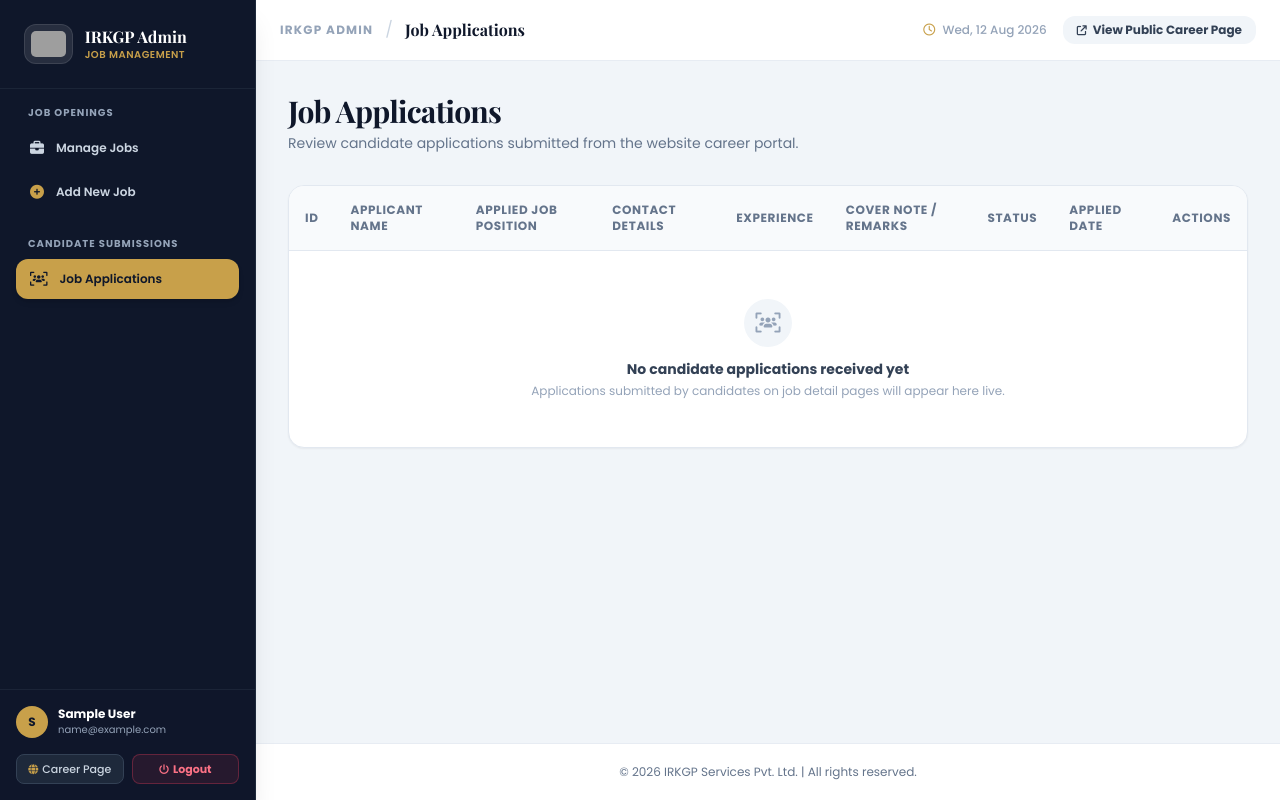
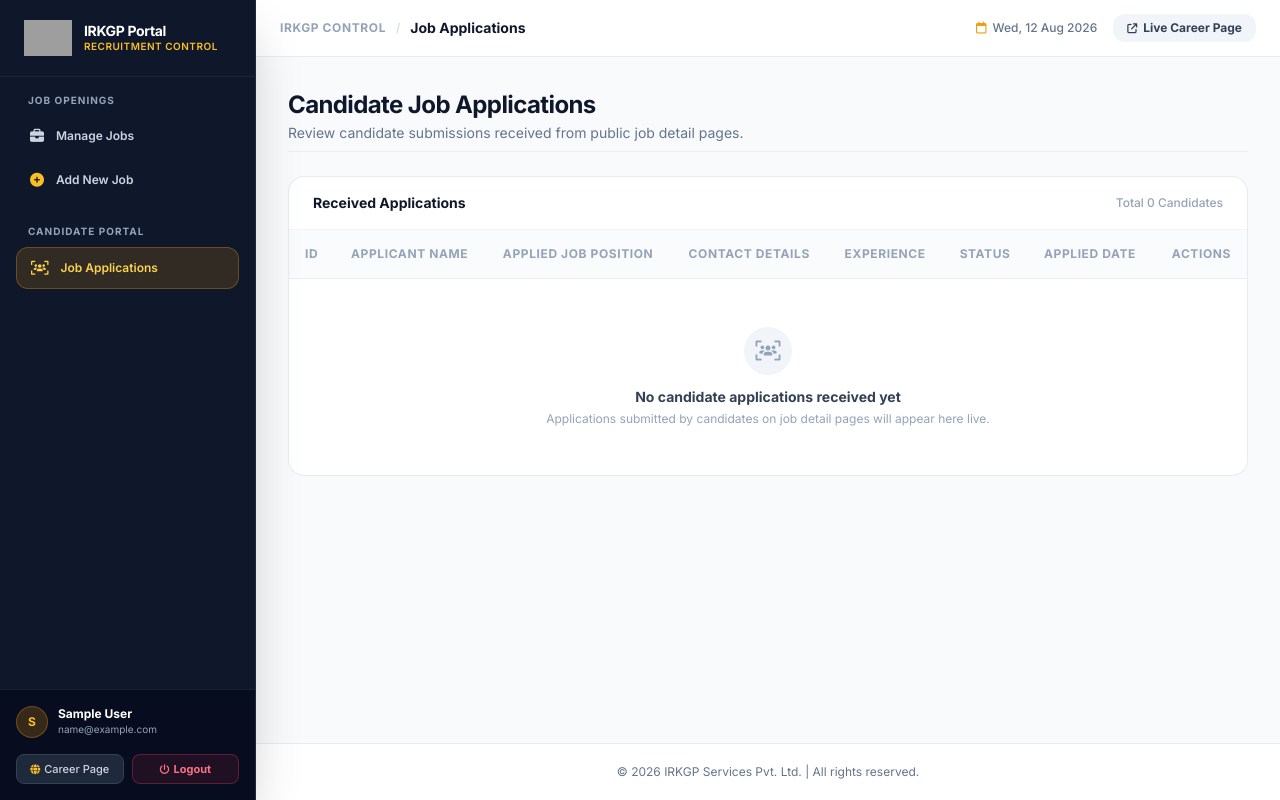
Before and after one commit to manish96-code/IRKGP, a PHP site: page /admin/applications.php in a window 1280 px wide. Run offline with PHP 8.4, Linux system fonts and the light colour scheme; the visitor is signed in with stand-in values (Sample User, id 1); data that the repository does not hold is empty; some libraries are stand-ins or nearby versions; grey boxes are pictures that could not be loaded.

Commit message:
refactor: redesign admin navigation interface with updated branding, typography, and application view support

```diff
--- a/admin/applications.php
+++ b/admin/applications.php
@@ -51,39 +51,42 @@ include __DIR__ . '/includes/admin_nav.php';
 ?>
 
 <!-- Header -->
-<div class="flex flex-col sm:flex-row sm:items-center justify-between gap-4 mb-8">
+<div class="flex flex-col sm:flex-row sm:items-center justify-between gap-4 pb-2 border-b border-slate-200/60">
     <div>
-        <h1 class="text-2xl sm:text-3xl font-extrabold font-serif text-primary tracking-tight">Job Applications</h1>
-        <p class="text-slate-500 text-xs sm:text-sm mt-1">Review candidate applications submitted from the website career portal.</p>
+        <h1 class="text-2xl font-bold text-slate-900 tracking-tight">Candidate Job Applications</h1>
+        <p class="text-slate-500 text-xs sm:text-sm mt-0.5">Review candidate submissions received from public job detail pages.</p>
     </div>
 </div>
 
 <?php if (!empty($msg)): ?>
-    <div class="p-4 mb-6 rounded-xl bg-emerald-500/10 border border-emerald-500/30 text-emerald-700 text-xs font-bold flex items-center gap-2">
+    <div class="p-4 rounded-xl bg-emerald-500/10 border border-emerald-500/30 text-emerald-700 text-xs font-bold flex items-center gap-2">
         <i class="fa-solid fa-circle-check text-sm"></i>
         <span><?php echo htmlspecialchars($msg); ?></span>
     </div>
 <?php endif; ?>
 
 <?php if (!empty($error)): ?>
-    <div class="p-4 mb-6 rounded-xl bg-rose-500/10 border border-rose-500/30 text-rose-600 text-xs font-bold flex items-center gap-2">
+    <div class="p-4 rounded-xl bg-rose-500/10 border border-rose-500/30 text-rose-600 text-xs font-bold flex items-center gap-2">
         <i class="fa-solid fa-triangle-exclamation text-sm"></i>
         <span><?php echo htmlspecialchars($error); ?></span>
     </div>
 <?php endif; ?>
 
 <!-- Applications Table -->
-<div class="bg-white rounded-2xl border border-slate-200 shadow-sm overflow-hidden">
+<div class="bg-white rounded-2xl border border-slate-200/80 shadow-xs overflow-hidden">
+    <div class="px-6 py-4 border-b border-slate-100 flex items-center justify-between">
+        <h3 class="font-bold text-slate-900 text-sm">Received Applications</h3>
+        <span class="text-xs text-slate-400 font-medium">Total <?php echo count($applications); ?> Candidates</span>
+    </div>
     <div class="overflow-x-auto">
         <table class="w-full text-left text-xs text-slate-600">
-            <thead class="bg-slate-50 border-b border-slate-200 text-slate-500 uppercase font-bold tracking-wider">
+            <thead class="bg-slate-50/80 border-b border-slate-200/60 text-slate-400 uppercase font-bold tracking-wider">
                 <tr>
                     <th class="p-4">ID</th>
                     <th class="p-4">Applicant Name</th>
                     <th class="p-4">Applied Job Position</th>
                     <th class="p-4">Contact Details</th>
                     <th class="p-4">Experience</th>
-                    <th class="p-4">Cover Note / Remarks</th>
                     <th class="p-4">Status</th>
                     <th class="p-4">Applied Date</th>
                     <th class="p-4 text-right">Actions</th>
@@ -94,18 +97,21 @@ include __DIR__ . '/includes/admin_nav.php';
                     <?php foreach ($applications as $app): ?>
                         <tr class="hover:bg-slate-50/80 transition">
                             <td class="p-4 font-mono font-bold text-slate-400">#<?php echo $app['id']; ?></td>
-                            <td class="p-4 font-bold text-primary text-sm"><?php echo htmlspecialchars($app['applicant_name']); ?></td>
+                            <td class="p-4 font-bold text-slate-900 text-sm capitalize whitespace-nowrap">
+                                <a href="/admin/application_view.php?id=<?php echo $app['id']; ?>" class="hover:text-amber-600 transition">
+                                    <?php echo htmlspecialchars(ucwords(strtolower($app['applicant_name']))); ?>
+                                </a>
+                            </td>
                             <td class="p-4">
-                                <p class="font-semibold text-slate-800 text-xs capitalize"><?php echo htmlspecialchars($app['job_title'] ?? 'General Candidate'); ?></p>
-                                <p class="text-[10px] text-slate-400"><?php echo htmlspecialchars($app['job_location'] ?? ''); ?></p>
+                                <p class="font-bold text-slate-800 text-xs capitalize whitespace-nowrap"><?php echo htmlspecialchars($app['job_title'] ?? 'General Candidate'); ?></p>
+                                <p class="text-[10px] text-slate-400 capitalize"><?php echo htmlspecialchars($app['job_location'] ?? ''); ?></p>
                             </td>
-                            <td class="p-4 space-y-1">
+                            <td class="p-4 space-y-1 whitespace-nowrap">
                                 <p class="font-medium text-slate-800"><i class="fa-solid fa-envelope text-slate-400 mr-1"></i><?php echo htmlspecialchars($app['email']); ?></p>
                                 <p class="text-slate-500"><i class="fa-solid fa-phone text-slate-400 mr-1"></i><?php echo htmlspecialchars($app['phone']); ?></p>
                             </td>
-                            <td class="p-4 font-bold text-slate-700"><?php echo htmlspecialchars($app['experience'] ?? 'Fresher'); ?></td>
-                            <td class="p-4 max-w-xs text-slate-600 leading-relaxed"><?php echo nl2br(htmlspecialchars($app['notes'] ?? '-')); ?></td>
-                            <td class="p-4">
+                            <td class="p-4 font-bold text-slate-700 whitespace-nowrap"><?php echo htmlspecialchars($app['experience'] ?? 'Fresher'); ?></td>
+                            <td class="p-4 whitespace-nowrap">
                                 <?php
                                 $badgeClasses = [
                                     'new' => 'bg-blue-50 text-blue-700 border-blue-200',
@@ -117,17 +123,22 @@ include __DIR__ . '/includes/admin_nav.php';
                                 ?>
                                 <span class="px-2.5 py-1 rounded-md font-bold text-[11px] uppercase border <?php echo $cls; ?>"><?php echo $app['status']; ?></span>
                             </td>
-                            <td class="p-4 text-slate-400"><?php echo date('d M Y, h:i A', strtotime($app['created_at'])); ?></td>
-                            <td class="p-4 text-right space-x-1">
-                                <a href="/admin/applications.php?action=status&id=<?php echo $app['id']; ?>&new_status=shortlisted" class="px-2.5 py-1 bg-emerald-50 hover:bg-emerald-500 hover:text-white text-emerald-700 font-bold rounded-md transition text-[11px] inline-block">Shortlist</a>
-                                <a href="/admin/applications.php?action=status&id=<?php echo $app['id']; ?>&new_status=rejected" class="px-2.5 py-1 bg-rose-50 hover:bg-rose-500 hover:text-white text-rose-700 font-bold rounded-md transition text-[11px] inline-block">Reject</a>
-                                <a href="/admin/applications.php?action=delete&id=<?php echo $app['id']; ?>" onclick="return confirm('Delete this application entry?');" class="px-2 py-1 bg-slate-100 hover:bg-rose-500 hover:text-white text-slate-500 font-bold rounded-md transition text-[11px] inline-block"><i class="fa-solid fa-trash-can"></i></a>
+                            <td class="p-4 text-slate-400 font-medium whitespace-nowrap"><?php echo date('d M Y, h:i A', strtotime($app['created_at'])); ?></td>
+                            <td class="p-4 text-right whitespace-nowrap">
+                                <div class="inline-flex items-center gap-1.5 justify-end">
+                                    <a href="/admin/application_view.php?id=<?php echo $app['id']; ?>" class="px-2.5 py-1 bg-slate-100 hover:bg-slate-200 text-slate-700 font-bold rounded-lg transition text-[11px] inline-flex items-center gap-1 border border-slate-200">
+                                        <i class="fa-solid fa-eye text-[10px]"></i> View
+                                    </a>
+                                    <a href="/admin/applications.php?action=status&id=<?php echo $app['id']; ?>&new_status=shortlisted" class="px-2.5 py-1 bg-emerald-50 hover:bg-emerald-500 hover:text-white text-emerald-700 font-bold rounded-lg transition text-[11px] inline-block border border-emerald-200/60">Shortlist</a>
+                                    <a href="/admin/applications.php?action=status&id=<?php echo $app['id']; ?>&new_status=rejected" class="px-2.5 py-1 bg-rose-50 hover:bg-rose-500 hover:text-white text-rose-700 font-bold rounded-lg transition text-[11px] inline-block border border-rose-200/60">Reject</a>
+                                    <a href="/admin/applications.php?action=delete&id=<?php echo $app['id']; ?>" onclick="return confirm('Delete this application entry?');" class="px-2 py-1 bg-slate-100 hover:bg-rose-500 hover:text-white text-slate-500 font-bold rounded-lg transition text-[11px] inline-block border border-slate-200"><i class="fa-solid fa-trash-can"></i></a>
+                                </div>
                             </td>
                         </tr>
                     <?php endforeach; ?>
                 <?php else: ?>
                     <tr>
-                        <td colspan="9" class="p-12 text-center text-slate-400">
+                        <td colspan="8" class="p-12 text-center text-slate-400">
                             <div class="h-12 w-12 rounded-full bg-slate-100 text-slate-400 flex items-center justify-center mx-auto mb-3 text-xl">
                                 <i class="fa-solid fa-users-viewfinder"></i>
                             </div>
--- a/admin/includes/admin_nav.php
+++ b/admin/includes/admin_nav.php
@@ -17,42 +17,48 @@ try {
 }
 ?>
 <!DOCTYPE html>
-<html lang="en" class="h-full bg-slate-100">
+<html lang="en" class="h-full bg-slate-50">
 <head>
     <meta charset="UTF-8">
     <meta name="viewport" content="width=device-width, initial-scale=1.0">
-    <title><?php echo isset($adminTitle) ? htmlspecialchars($adminTitle) . " | IRKGP Admin" : "IRKGP Job Manager"; ?></title>
+    <title><?php echo isset($adminTitle) ? htmlspecialchars($adminTitle) . " | IRKGP Enterprise" : "IRKGP Admin Portal"; ?></title>
     <link rel="icon" type="image/png" href="/assets/images/newlogo.png">
     <script src="https://cdn.tailwindcss.com"></script>
     <link rel="stylesheet" href="https://cdnjs.cloudflare.com/ajax/libs/font-awesome/6.6.0/css/all.min.css">
-    <link href="https://fonts.googleapis.com/css2?family=Playfair+Display:wght@700&family=Poppins:wght@400;500;600;700&display=swap" rel="stylesheet">
+    <link href="https://fonts.googleapis.com/css2?family=Inter:wght@300;400;500;600;700;800&family=Playfair+Display:wght@700&display=swap" rel="stylesheet">
     <script>
         tailwind.config = {
             theme: {
                 extend: {
                     fontFamily: {
-                        sans: ['Poppins', 'sans-serif'],
+                        sans: ['Inter', 'sans-serif'],
                         serif: ['Playfair Display', 'serif'],
                     },
                     colors: {
                         primary: '#0F172A',
                         secondary: '#C8A04A',
+                        brand: {
+                            50: '#fffbf0',
+                            100: '#fef3d6',
+                            500: '#c8a04a',
+                            600: '#b08736',
+                        }
                     }
                 }
             }
         }
     </script>
 </head>
-<body class="bg-slate-100 font-sans antialiased text-slate-800 min-h-screen relative">
+<body class="bg-slate-50 font-sans antialiased text-slate-800 min-h-screen relative">
 
     <!-- Mobile Top Header Bar -->
-    <div class="md:hidden bg-primary text-white p-4 flex items-center justify-between border-b border-slate-800 sticky top-0 z-50">
-        <a href="/admin/index.php" class="flex items-center gap-2">
-            <img src="/assets/images/newlogo.png" alt="IRKGP Logo" class="h-8 w-auto bg-white/10 p-1 rounded">
-            <span class="font-serif font-bold text-base text-white">IRKGP Admin</span>
+    <div class="md:hidden bg-slate-900 text-white px-4 py-3 flex items-center justify-between border-b border-slate-800 sticky top-0 z-50">
+        <a href="/admin/index.php" class="flex items-center gap-2.5">
+            <img src="/assets/images/newlogo.png" alt="IRKGP Logo" class="h-7 w-auto object-contain">
+            <span class="font-bold text-sm text-white tracking-tight">IRKGP Portal</span>
         </a>
-        <button id="sidebar-toggle-btn" class="text-slate-300 hover:text-white p-2 focus:outline-none">
-            <i class="fa-solid fa-bars text-xl"></i>
+        <button id="sidebar-toggle-btn" class="text-slate-300 hover:text-white p-1.5 focus:outline-none">
+            <i class="fa-solid fa-bars text-lg"></i>
         </button>
     </div>
 
@@ -60,47 +66,49 @@ try {
     <div id="sidebar-backdrop" class="fixed inset-0 bg-slate-950/60 backdrop-blur-sm z-40 hidden md:hidden"></div>
 
     <!-- Fixed Sidebar Navigation -->
-    <aside id="sidebar-menu" class="hidden md:flex flex-col w-64 bg-primary text-white border-r border-slate-800 h-screen fixed top-0 left-0 z-40 transition-all duration-300 shadow-xl">
+    <aside id="sidebar-menu" class="hidden md:flex flex-col w-64 bg-slate-900 text-white border-r border-slate-800 h-screen fixed top-0 left-0 z-40 transition-all duration-300 shadow-2xl">
+
         <!-- Sidebar Brand Header -->
-        <div class="p-6 border-b border-slate-800/80 flex items-center justify-between">
+        <div class="px-6 py-5 border-b border-slate-800/80 flex items-center justify-between">
             <a href="/admin/index.php" class="flex items-center gap-3 group">
-                <img src="/assets/images/newlogo.png" alt="IRKGP Logo" class="h-10 w-auto object-contain bg-white/10 p-1.5 rounded-xl border border-white/10 group-hover:scale-105 transition">
+                <img src="/assets/images/newlogo.png" alt="IRKGP Logo" class="h-9 w-auto object-contain transition group-hover:scale-105">
                 <div>
-                    <span class="font-serif font-bold text-base text-white block leading-tight">IRKGP Admin</span>
-                    <span class="text-[10px] text-secondary font-semibold uppercase tracking-wider block">Job Management</span>
+                    <span class="font-bold text-sm text-white block tracking-tight leading-tight">IRKGP Portal</span>
+                    <span class="text-[10px] text-amber-400 font-semibold uppercase tracking-wider block">Recruitment Control</span>
                 </div>
             </a>
         </div>
 
         <!-- Navigation Links Group -->
         <div class="flex-grow p-4 space-y-6 overflow-y-auto">
+
             <!-- Group: Jobs Management -->
             <div class="space-y-1">
                 <p class="px-3 text-[10px] font-bold uppercase tracking-widest text-slate-400 mb-2">Job Openings</p>
 
-                <!-- All Jobs / Dashboard -->
-                <a href="/admin/index.php" class="flex items-center justify-between px-3.5 py-2.5 rounded-xl text-xs font-semibold transition-all duration-200 <?php echo ($adminActivePage === 'jobs' || $adminActivePage === 'dashboard') ? 'bg-secondary text-primary font-bold shadow-md' : 'text-slate-300 hover:bg-slate-800/80 hover:text-white'; ?>">
+                <!-- Manage Jobs / Dashboard -->
+                <a href="/admin/index.php" class="flex items-center justify-between px-3.5 py-2.5 rounded-xl text-xs font-semibold transition-all duration-200 <?php echo ($adminActivePage === 'jobs' || $adminActivePage === 'dashboard') ? 'bg-amber-500/15 text-amber-300 font-bold border border-amber-500/30' : 'text-slate-300 hover:bg-slate-800/80 hover:text-white'; ?>">
                     <div class="flex items-center gap-3">
                         <i class="fa-solid fa-briefcase text-sm"></i>
                         <span>Manage Jobs</span>
                     </div>
                     <?php if ($navJobsCount > 0): ?>
-                        <span class="px-2 py-0.5 rounded-full text-[10px] font-extrabold <?php echo ($adminActivePage === 'jobs' || $adminActivePage === 'dashboard') ? 'bg-primary text-secondary' : 'bg-slate-800 text-secondary border border-secondary/30'; ?>"><?php echo $navJobsCount; ?> Active</span>
+                        <span class="px-2 py-0.5 rounded-full text-[10px] font-extrabold <?php echo ($adminActivePage === 'jobs' || $adminActivePage === 'dashboard') ? 'bg-amber-400 text-slate-950' : 'bg-slate-800 text-amber-300 border border-amber-400/20'; ?>"><?php echo $navJobsCount; ?></span>
                     <?php endif; ?>
                 </a>
 
                 <!-- Add New Job -->
-                <a href="/admin/job_create.php" class="flex items-center gap-3 px-3.5 py-2.5 rounded-xl text-xs font-semibold transition-all duration-200 <?php echo $adminActivePage === 'job_create' ? 'bg-secondary text-primary font-bold shadow-md' : 'text-slate-300 hover:bg-slate-800/80 hover:text-white'; ?>">
-                    <i class="fa-solid fa-plus-circle text-sm text-secondary"></i>
+                <a href="/admin/job_create.php" class="flex items-center gap-3 px-3.5 py-2.5 rounded-xl text-xs font-semibold transition-all duration-200 <?php echo $adminActivePage === 'job_create' ? 'bg-amber-500/15 text-amber-300 font-bold border border-amber-500/30' : 'text-slate-300 hover:bg-slate-800/80 hover:text-white'; ?>">
+                    <i class="fa-solid fa-plus-circle text-sm text-amber-400"></i>
                     <span>Add New Job</span>
                 </a>
             </div>
 
             <!-- Group: Candidate Submissions -->
             <div class="space-y-1">
-                <p class="px-3 text-[10px] font-bold uppercase tracking-widest text-slate-400 mb-2">Candidate Submissions</p>
+                <p class="px-3 text-[10px] font-bold uppercase tracking-widest text-slate-400 mb-2">Candidate Portal</p>
 
-                <a href="/admin/applications.php" class="flex items-center justify-between px-3.5 py-2.5 rounded-xl text-xs font-semibold transition-all duration-200 <?php echo $adminActivePage === 'applications' ? 'bg-secondary text-primary font-bold shadow-md' : 'text-slate-300 hover:bg-slate-800/80 hover:text-white'; ?>">
+                <a href="/admin/applications.php" class="flex items-center justify-between px-3.5 py-2.5 rounded-xl text-xs font-semibold transition-all duration-200 <?php echo $adminActivePage === 'applications' ? 'bg-amber-500/15 text-amber-300 font-bold border border-amber-500/30' : 'text-slate-300 hover:bg-slate-800/80 hover:text-white'; ?>">
                     <div class="flex items-center gap-3">
                         <i class="fa-solid fa-users-viewfinder text-sm"></i>
                         <span>Job Applications</span>
@@ -113,10 +121,10 @@ try {
         </div>
 
         <!-- Sidebar Footer Admin Info -->
-        <div class="p-4 border-t border-slate-800/80 bg-slate-900/60 space-y-3 shrink-0">
+        <div class="p-4 border-t border-slate-800/80 bg-slate-950/60 space-y-3 shrink-0">
             <div class="flex items-center justify-between">
                 <div class="flex items-center gap-2.5 min-w-0">
-                    <div class="h-8 w-8 rounded-full bg-secondary text-primary font-bold text-xs flex items-center justify-center shrink-0">
+                    <div class="h-8 w-8 rounded-full bg-amber-500/20 text-amber-400 font-bold text-xs flex items-center justify-center shrink-0 border border-amber-500/30">
                         <?php echo strtoupper(substr($_SESSION['admin_name'] ?? 'A', 0, 1)); ?>
                     </div>
                     <div class="truncate">
@@ -128,7 +136,7 @@ try {
 
             <div class="grid grid-cols-2 gap-2 pt-1">
                 <a href="/career.php" target="_blank" class="px-2.5 py-1.5 rounded-lg bg-slate-800 hover:bg-slate-700 text-slate-300 hover:text-white text-[11px] font-medium text-center transition border border-slate-700 flex items-center justify-center gap-1">
-                    <i class="fa-solid fa-globe text-secondary text-[10px]"></i> Career Page
+                    <i class="fa-solid fa-globe text-amber-400 text-[10px]"></i> Career Page
                 </a>
                 <a href="/admin/logout.php" class="px-2.5 py-1.5 rounded-lg bg-rose-500/10 hover:bg-rose-500/20 text-rose-400 text-[11px] font-bold text-center transition border border-rose-500/30 flex items-center justify-center gap-1">
                     <i class="fa-solid fa-power-off text-[10px]"></i> Logout
@@ -141,21 +149,24 @@ try {
     <div class="flex-grow flex flex-col min-w-0 min-h-screen md:pl-64">
 
         <!-- Top Header Bar for Desktop -->
-        <header class="bg-white border-b border-slate-200/80 px-6 py-4 hidden md:flex items-center justify-between sticky top-0 z-30 shadow-xs">
-            <div class="flex items-center gap-3">
-                <span class="text-xs font-bold text-slate-400 uppercase tracking-widest">IRKGP Admin</span>
+        <header class="bg-white/90 backdrop-blur-md border-b border-slate-200/80 px-6 py-3.5 hidden md:flex items-center justify-between sticky top-0 z-30 shadow-xs">
+            <div class="flex items-center gap-2.5 text-xs">
+                <span class="font-bold text-slate-400 uppercase tracking-wider">IRKGP Control</span>
                 <span class="text-slate-300">/</span>
-                <h1 class="text-base font-serif font-bold text-primary"><?php echo isset($adminTitle) ? htmlspecialchars($adminTitle) : "Job Management System"; ?></h1>
+                <h1 class="font-bold text-slate-900 text-sm"><?php echo isset($adminTitle) ? htmlspecialchars($adminTitle) : "Job Management Dashboard"; ?></h1>
             </div>
 
             <div class="flex items-center gap-4">
-                <span class="text-xs text-slate-400 font-medium"><i class="fa-regular fa-clock text-secondary mr-1"></i> <?php echo date('D, d M Y'); ?></span>
-                <a href="/career.php" target="_blank" class="px-3.5 py-1.5 rounded-xl bg-slate-100 hover:bg-secondary hover:text-primary text-slate-700 text-xs font-bold transition flex items-center gap-1.5">
+                <span class="text-xs text-slate-500 font-medium flex items-center gap-1.5">
+                    <i class="fa-regular fa-calendar text-amber-500 text-xs"></i>
+                    <?php echo date('D, d M Y'); ?>
+                </span>
+                <a href="/career.php" target="_blank" class="px-3.5 py-1.5 rounded-xl bg-slate-100 hover:bg-amber-400 hover:text-slate-950 text-slate-700 text-xs font-bold transition flex items-center gap-1.5">
                     <i class="fa-solid fa-arrow-up-right-from-square text-[10px]"></i>
-                    <span>View Public Career Page</span>
+                    <span>Live Career Page</span>
                 </a>
             </div>
         </header>
 
         <!-- Main Content Area -->
-        <main class="flex-grow p-4 sm:p-6 lg:p-8">
+        <main class="flex-1 p-6 lg:p-8 space-y-6">
```
Also changed, not shown: admin/application_view.php (added, +234 -0 lines), admin/index.php (+77 -75 lines), admin/job_create.php (+7 -6 lines), admin/job_edit.php (+6 -5 lines).
